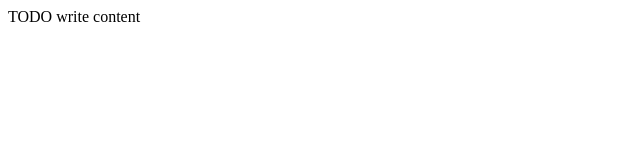
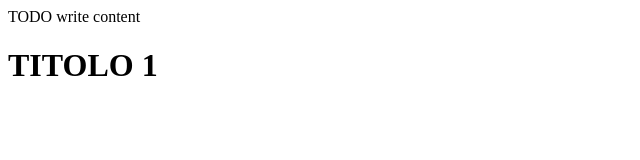
Before and after one commit to GaelBouche/boucheweb, a website: page public_html/prova.html in a window 1280 px wide. Shown: the whole page, without its empty margins (0-640 px from the left). Drawn offline with Linux system fonts and the light colour scheme.

```diff
--- a/public_html/prova.html
+++ b/public_html/prova.html
@@ -12,5 +12,7 @@
     </head>
     <body>
         <div>TODO write content</div>
+        <h1>TITOLO 1</h1>
     </body>
+
 </html>
```
